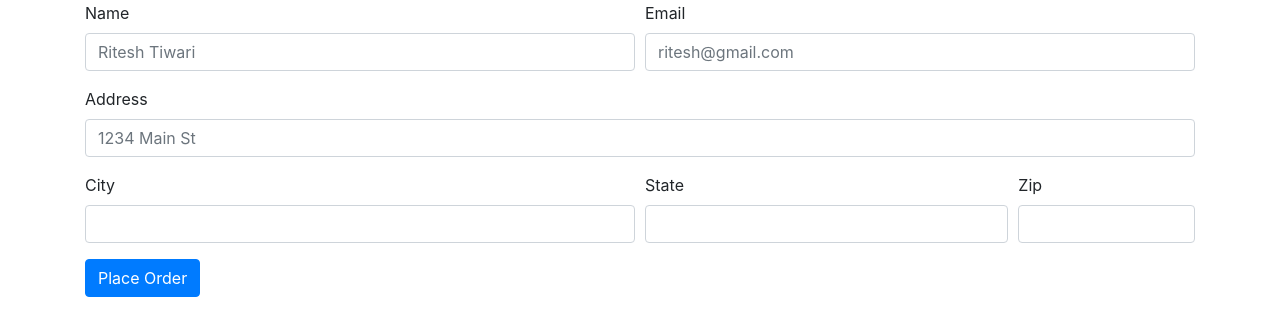
After one commit to Ritesh-Tiwari/Django-Masterclass, a Django app: page /checkout/ in a window 1280 px wide. The commit adds this page. Shown: the top 336 px of the page. Run offline with Django 3.2, Linux system fonts and the light colour scheme.

Commit message:
start using localstorage and created checkout page

```diff
--- a/eCom/ecomsite/urls.py
+++ b/eCom/ecomsite/urls.py
@@ -20,5 +20,5 @@ urlpatterns = [
     path('admin/', admin.site.urls),
     path('', views.index, name="index"),
     path('<int:id>/',views.detail, name="detail"),
-
+    path('checkout/',views.checkout, name="checkout"),
 ]
--- a/eCom/shop/admin.py
+++ b/eCom/shop/admin.py
@@ -1,5 +1,6 @@
 from django.contrib import admin
-from .models import Products
+from .models import Products, Order
 
 # Register your models here.
 admin.site.register(Products)
+admin.site.register(Order)
--- /dev/null
+++ b/eCom/shop/templates/shop/checkout.html
@@ -0,0 +1,89 @@
+<!DOCTYPE html>
+<html lang="en">
+
+<head>
+    <meta charset="UTF-8">
+    <meta name="viewport" content="width=device-width, initial-scale=1.0">
+    <title>Checkout</title>
+    <link rel="stylesheet" href="https://cdn.jsdelivr.net/npm/bootstrap@4.0.0/dist/css/bootstrap.min.css"
+        integrity="sha384-Gn5384xqQ1aoWXA+058RXPxPg6fy4IWvTNh0E263XmFcJlSAwiGgFAW/dAiS6JXm" crossorigin="anonymous">
+    <script src="https://cdn.jsdelivr.net/npm/popper.js@1.16.0/dist/umd/popper.min.js"
+        integrity="sha384-Q6E9RHvbIyZFJoft+2mJbHaEWldlvI9IOYy5n3zV9zzTtmI3UksdQRVvoxMfooAo"
+        crossorigin="anonymous"></script>
+    <script src="https://code.jquery.com/jquery-3.7.1.js"
+        integrity="sha256-eKhayi8LEQwp4NKxN+CfCh+3qOVUtJn3QNZ0TciWLP4=" crossorigin="anonymous"></script>
+</head>
+
+<body>
+    <div class="container">
+
+        <div class="row">
+            <div class="col-md-12">
+                <ul class="list-group" id="item_list">
+
+                </ul>
+            </div>
+        </div>
+
+        <div class="row">
+            <div class="col-md-12">
+                <form method="POST">
+                    {% csrf_token %}
+                    <input type="hidden" name="items" id="items">
+                    <div class="form-row">
+                        <div class="form-group col-md-6">
+                            <label for="inputName">Name</label>
+                            <input type="name" class="form-control" name="name" id="name" placeholder="Ritesh Tiwari">
+                        </div>
+                        <div class="form-group col-md-6">
+                            <label for="inputEmail4">Email</label>
+                            <input type="email" class="form-control" name="email" id="email" placeholder="ritesh@gmail.com">
+                        </div>
+
+                    </div>
+                    <div class="form-group">
+                        <label for="inputAddress">Address</label>
+                        <input type="text" class="form-control" name="address" id="address" placeholder="1234 Main St">
+                    </div>
+                    <div class="form-row">
+                        <div class="form-group col-md-6">
+                            <label for="inputCity">City</label>
+                            <input type="text" class="form-control" name="city" id="city">
+                        </div>
+                        <div class="form-group col-md-4">
+                            <label for="inputState">State</label>
+                            <input type="text" class="form-control" name="state" id="state">
+                        </div>
+                        <div class="form-group col-md-2">
+                            <label for="inputZip">Zip</label>
+                            <input type="text" class="form-control" name="zipcode" id="zipcode">
+                        </div>
+                    </div>
+                    <button type="submit" class="btn btn-primary">Place Order</button>
+                </form>
+            </div>
+        </div>
+
+    </div>
+</body>
+<script type="text/javascript">
+    if (localStorage.getItem('cart') == null) {
+        var cart = {};
+
+    } else {
+        cart = JSON.parse(localStorage.getItem('cart'))
+    }
+
+    for (item in cart) {
+        let name = cart[item][1];
+        let qty = cart[item][0];
+
+        itemString = `<li class="list-group-item">${name}-${qty}</li>`
+        $('#item_list').append(itemString);
+    }
+
+    $("#items").val(JSON.stringify(cart));
+
+</script>
+
+</html>
--- a/eCom/shop/views.py
+++ b/eCom/shop/views.py
@@ -1,5 +1,5 @@
 from django.shortcuts import render
-from .models import Products
+from .models import Order, Products
 from django.core.paginator import Paginator
 # Create your views here.
 
@@ -21,3 +21,17 @@ def index(request):
 def detail(request, id):
     product_object = Products.objects.get(id = id)
     return render(request,"shop/detail.html",{'product_object':product_object})
+
+def checkout(request):
+    if request.method == "POST":
+        items   = request.POST.get('items',"")
+        name    = request.POST.get("name","")
+        email   = request.POST.get("email","")
+        address = request.POST.get("address","")
+        city    = request.POST.get("city","")
+        state   = request.POST.get("state","")
+        zipcode = request.POST.get("zipcode","")
+
+        order = Order(items=items, name=name, email=email, address=address, city=city, state=state, zipcode=zipcode)
+        order.save()
+    return render(request,'shop/checkout.html')
```
Also changed, not shown: eCom/shop/models.py (+19 -0 lines), eCom/shop/templates/shop/index.html (+103 -12 lines), eCom/db.sqlite3, eCom/shop/migrations/0002_order.py (added).
